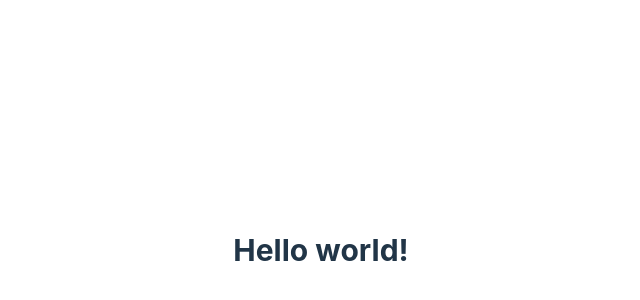
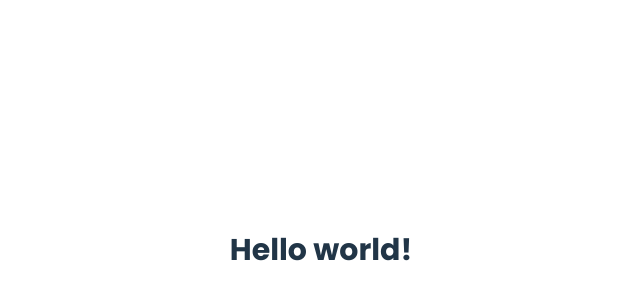
Before and after one commit to yakxaa/yakxa-web, a React (Vite) app: page / in a window 1280 px wide. Shown: the part 150-450 px from the top of the page, without its empty margins (319-959 px from the left). Built offline with nearby package versions, Linux system fonts and the light colour scheme.

Commit message:
init: adding Poppins Font

```diff
--- a/index.html
+++ b/index.html
@@ -4,7 +4,13 @@
     <meta charset="UTF-8" />
     <link rel="icon" type="image/svg+xml" href="/vite.svg" />
     <meta name="viewport" content="width=device-width, initial-scale=1.0" />
-    <title>Vite + React</title>
+    <link rel="preconnect" href="https://fonts.googleapis.com" />
+    <link rel="preconnect" href="https://fonts.gstatic.com" crossorigin />
+    <link
+      href="https://fonts.googleapis.com/css2?family=Poppins:wght@300;400;500;600;700&display=swap"
+      rel="stylesheet"
+    />
+    <title>Yakxa</title>
   </head>
   <body>
     <div id="root"></div>
--- a/src/index.css
+++ b/src/index.css
@@ -3,7 +3,7 @@
 @tailwind utilities;
 
 :root {
-  font-family: Inter, Avenir, Helvetica, Arial, sans-serif;
+  font-family: "Poppins", sans-serif;
   font-size: 16px;
   line-height: 24px;
   font-weight: 400;
```
Also changed, not shown: src/components/dummy.txt (deleted), src/components/team_member_card.jsx (added).
